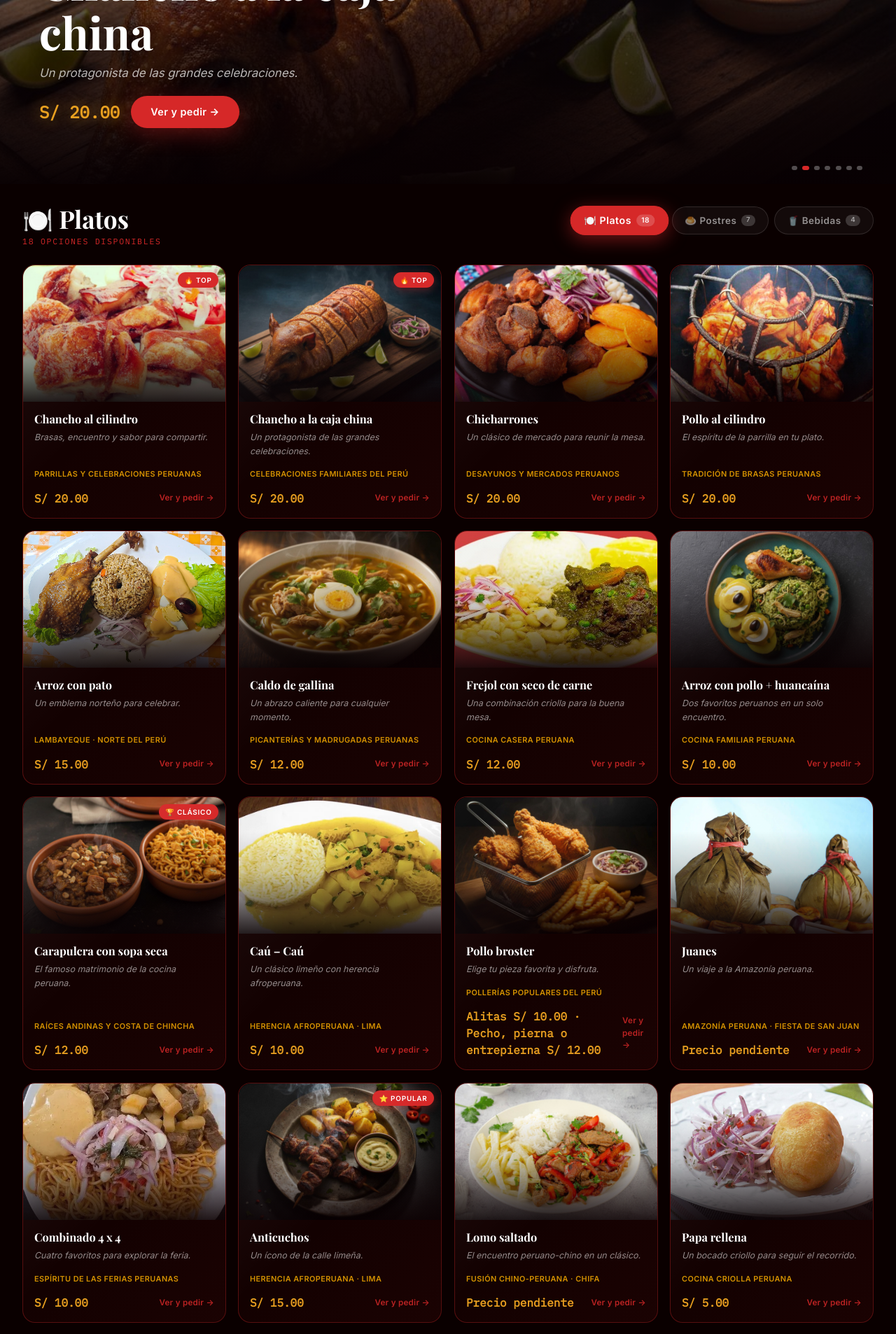
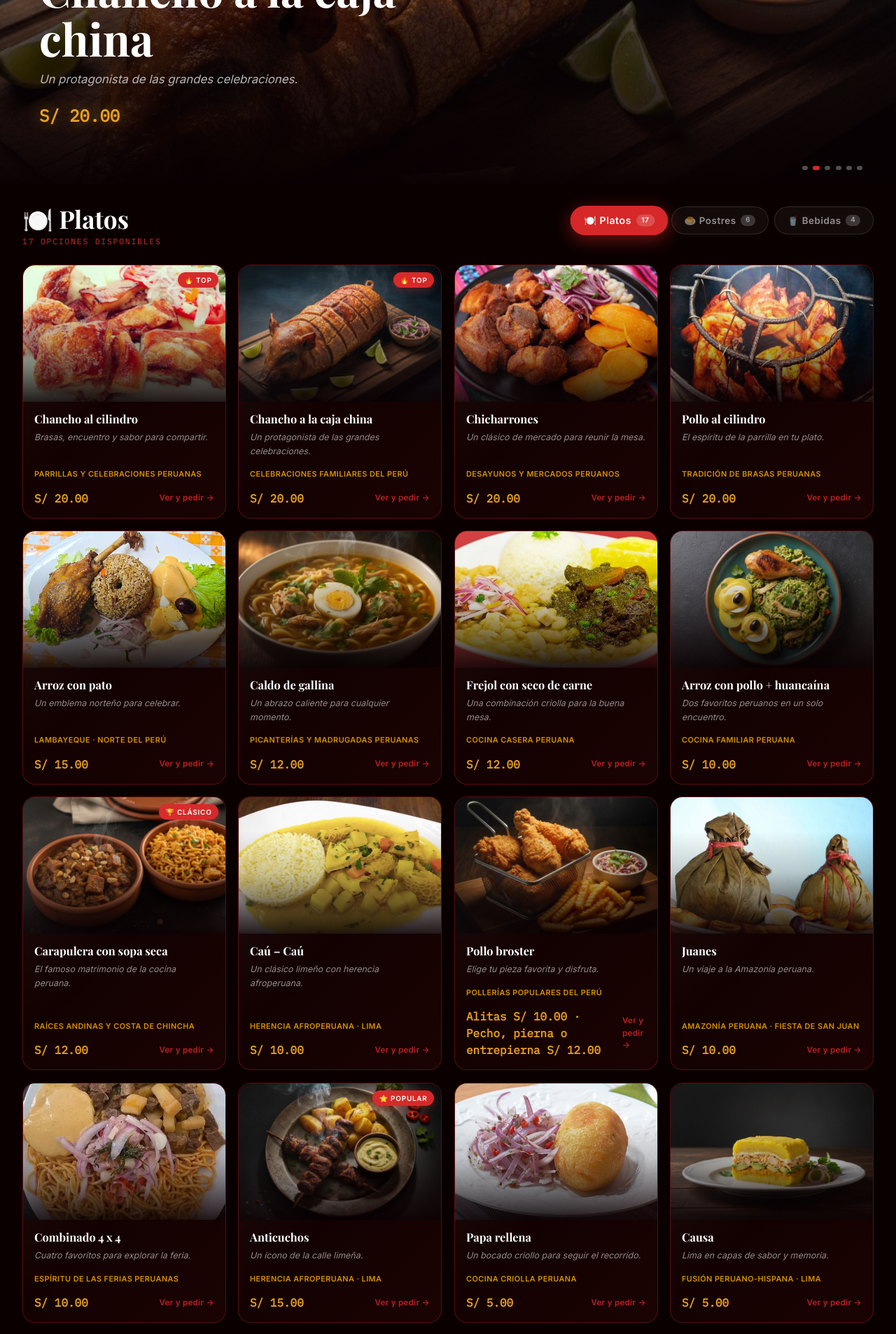
Before and after one commit to DEXTERH01/Landing_Page_Mixtura, a React (Vite) app in the folder app/: page / in a window 1280 px wide. Shown: the part 400-2306 px from the top of the page at 70% size. Built offline with nearby package versions, Linux system fonts and the light colour scheme; a web font is replaced by a local one.

Commit message:
feat: enhance carousel interaction with swipe detection and accessibility improvements

```diff
--- a/app/src/App.tsx
+++ b/app/src/App.tsx
@@ -78,10 +78,26 @@ function FeaturedCarousel({ onSelect }: { onSelect: (dish: MenuItem) => void })
 
   // Touch swipe on carousel
   const touchX = useRef(0);
-  const handleTouchStart = (e: RTouchEvent<HTMLDivElement>) => { touchX.current = e.touches[0].clientX; };
+  const didSwipe = useRef(false);
+  const handleTouchStart = (e: RTouchEvent<HTMLDivElement>) => {
+    touchX.current = e.touches[0].clientX;
+    didSwipe.current = false;
+  };
   const handleTouchEnd = (e: RTouchEvent<HTMLDivElement>) => {
     const dx = e.changedTouches[0].clientX - touchX.current;
-    if (Math.abs(dx) > 50) { resetTimer(); if (dx < 0) advance(); else retreat(); }
+    if (Math.abs(dx) > 50) {
+      didSwipe.current = true;
+      resetTimer();
+      if (dx < 0) advance(); else retreat();
+    }
+  };
+
+  const openDish = () => {
+    if (didSwipe.current) {
+      didSwipe.current = false;
+      return;
+    }
+    onSelect(dish);
   };
 
   return (
@@ -91,7 +107,20 @@ function FeaturedCarousel({ onSelect }: { onSelect: (dish: MenuItem) => void })
       onTouchEnd={handleTouchEnd}
     >
       {/* Slide */}
-      <div key={idx} className={`carousel-slide carousel-${dir}-in`}>
+      <div
+        key={idx}
+        className={`carousel-slide carousel-${dir}-in carousel-slide-interactive`}
+        onClick={openDish}
+        onKeyDown={(event) => {
+          if (event.key === 'Enter' || event.key === ' ') {
+            event.preventDefault();
+            openDish();
+          }
+        }}
+        role="button"
+        tabIndex={0}
+        aria-label={`Ver información y pedir ${dish.name}`}
+      >
         {/* Background image */}
         {dish.image && failedImage !== dish.image ? (
           <img src={dish.image} alt={dish.name} className="carousel-bg-img"
@@ -110,9 +139,6 @@ function FeaturedCarousel({ onSelect }: { onSelect: (dish: MenuItem) => void })
           <p className="carousel-tagline">{dish.tagline}</p>
           <div className="carousel-actions">
             <span className="carousel-price">{dish.price}</span>
-            <button className="carousel-cta" onClick={() => onSelect(dish)}>
-              Ver y pedir →
-            </button>
           </div>
         </div>
       </div>
--- a/app/src/data/menu.ts
+++ b/app/src/data/menu.ts
@@ -88,7 +88,7 @@ export const MENU: MenuItem[] = [
     story: 'El pollo broster se volvió un favorito de las comidas compartidas y las salidas en familia. Aquí puedes escoger alitas, pecho, pierna o entrepierna según tu antojo.',
   }),
   item({
-    id: 'juanes', name: 'Juanes', price: 'Precio pendiente', category: 'platos', image: '/images/juanes.jpg',
+    id: 'juanes', name: 'Juanes', price: 'S/ 10.00', category: 'platos', image: '/images/juanes.jpg',
     tagline: 'Un viaje a la Amazonía peruana.',
     origin: 'Amazonía peruana · Fiesta de San Juan',
     story: 'Los juanes son emblema de la Amazonía y ocupan un lugar especial durante la fiesta de San Juan. En la carta invitan a descubrir la diversidad regional del Perú.',
@@ -107,12 +107,6 @@ export const MENU: MenuItem[] = [
     tag: '⭐ Popular', featured: true,
   }),
   item({
-    id: 'lomo-saltado', name: 'Lomo saltado', price: 'Precio pendiente', category: 'platos', image: '/images/lomo-saltado.jpg',
-    tagline: 'El encuentro peruano-chino en un clásico.',
-    origin: 'Fusión chino-peruana · Chifa',
-    story: 'El lomo saltado nació del diálogo entre la cocina peruana y la migración china. Es uno de los grandes símbolos de la fusión que hizo única a la gastronomía limeña.',
-  }),
-  item({
     id: 'papa-rellena', name: 'Papa rellena', price: 'S/ 5.00', category: 'platos', image: '/images/papa-rellena.jpg',
     tagline: 'Un bocado criollo para seguir el recorrido.',
     origin: 'Cocina criolla peruana',
@@ -126,7 +120,7 @@ export const MENU: MenuItem[] = [
     featured: true,
   }),
   item({
-    id: 'arepas-tumbarrancho', name: 'Arepas tumbarrancho', price: 'Precio pendiente', category: 'platos', image: '/images/arepas-tumbarrancho.jpg',
+    id: 'arepas-tumbarrancho', name: 'Arepas tumbarrancho', price: 'S/ 5.00', category: 'platos', image: '/images/arepas-tumbarrancho.jpg',
     tagline: 'Un sabor maracucho que llega a Mixtura.',
     origin: 'Zulia · Venezuela',
     story: 'El tumbarrancho es una arepa emblemática de la tradición callejera zuliana, especialmente de Maracaibo. Esta especialidad venezolana trae a la feria una historia de identidad, barrio y sabor compartido.',
@@ -161,13 +155,6 @@ export const MENU: MenuItem[] = [
   }),
 
   // Postres
-  item({
-    id: 'picarones', name: 'Picarones', price: 'Precio pendiente', category: 'postres', image: '/images/picarones.jpg',
-    tagline: 'El dulce limeño que une generaciones.',
-    origin: 'Tradición dulce de Lima',
-    story: 'Los picarones son parte de los postres más queridos de la capital y de sus ferias. Son el cierre clásico para una visita llena de sabores peruanos.',
-    tag: '🔥 Top', featured: true,
-  }),
   item({
     id: 'torta-chocolate', name: 'Torta de chocolate', price: 'S/ 3.00', category: 'postres', image: '/images/torta-chocolate.jpg',
     tagline: 'Un antojo dulce para regalarte un momento.',
--- a/app/src/index.css
+++ b/app/src/index.css
@@ -328,23 +328,13 @@
   text-shadow: 0 0 20px rgba(232,160,32,0.5);
 }
 
-.carousel-cta {
-  background: var(--red);
-  color: #fff;
-  border: none;
-  padding: 0.75rem 1.75rem;
-  border-radius: var(--radius-pill);
-  font-size: 0.9rem;
-  font-weight: 700;
+.carousel-slide-interactive {
   cursor: pointer;
-  transition: transform 0.2s, box-shadow 0.2s;
-  box-shadow: 0 8px 30px var(--red-glow);
-  letter-spacing: 0.03em;
 }
 
-.carousel-cta:hover {
-  transform: translateY(-2px) scale(1.03);
-  box-shadow: 0 12px 40px var(--red-glow);
+.carousel-slide-interactive:focus-visible {
+  outline: 2px solid #ffb300;
+  outline-offset: -4px;
 }
 
 /* Arrows */
```
